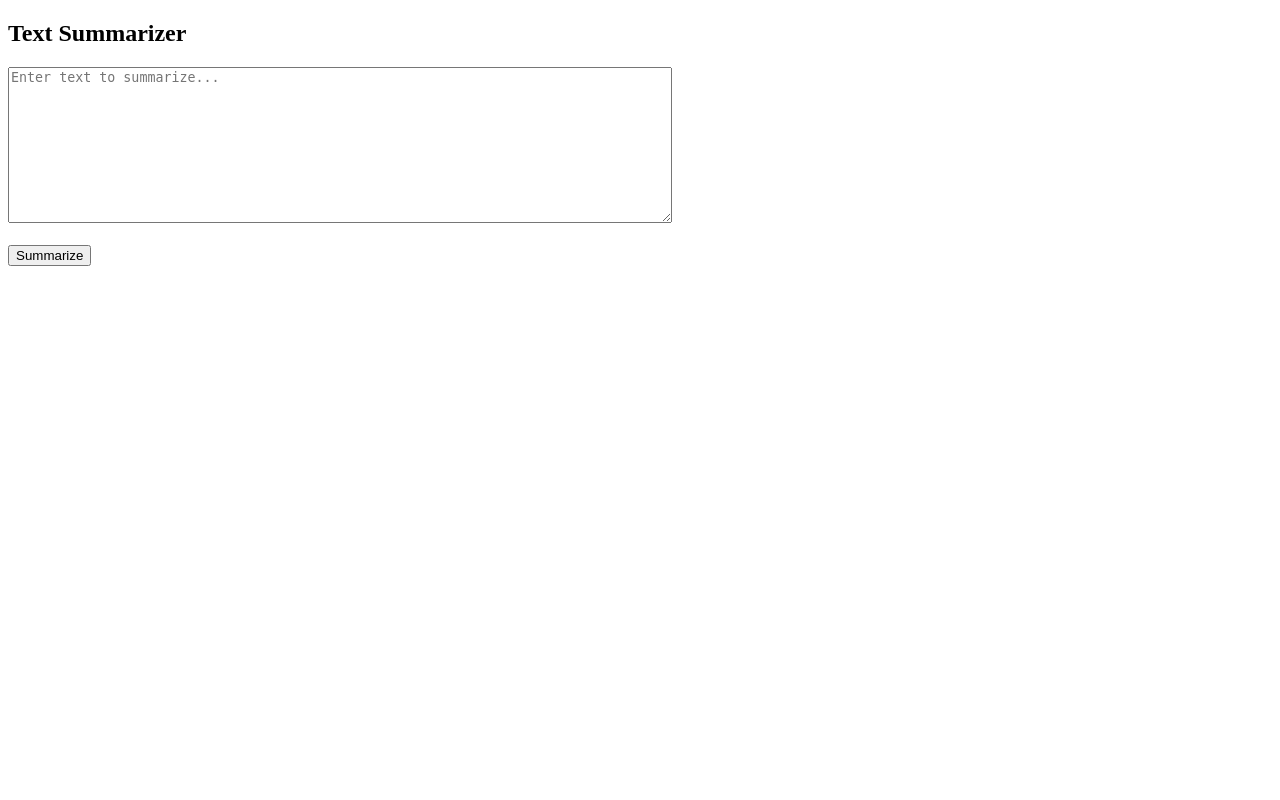
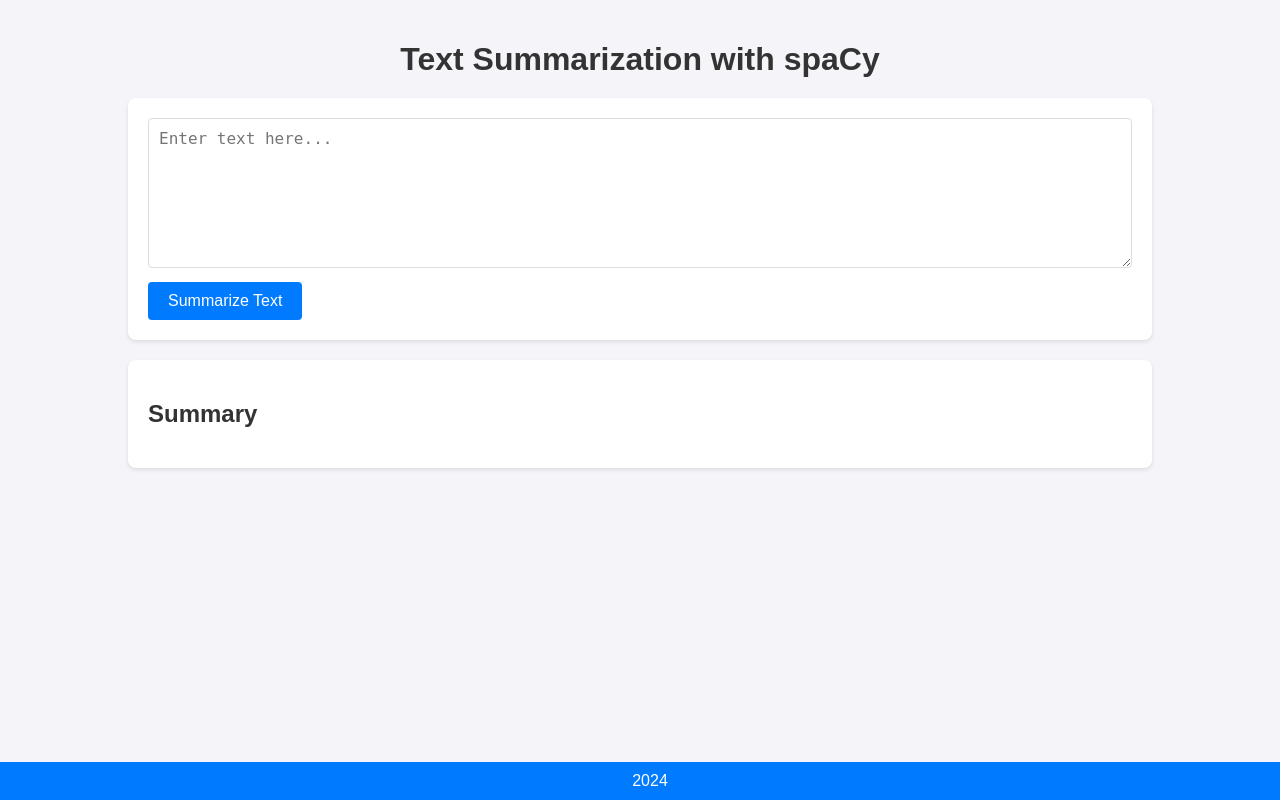
Before and after one commit to ARoy-Coder/Text-Summary, a Flask app: page / in a window 1280 px wide. Run offline with Flask 3, Linux system fonts and the light colour scheme.

Commit message:
new commit

```diff
--- a/app.py
+++ b/app.py
@@ -1,45 +1,58 @@
-from flask import Flask, render_template, request
+from flask import Flask, request, render_template, jsonify
 import spacy
-import nltk
-from nltk.corpus import stopwords
-from nltk.tokenize import word_tokenize, sent_tokenize
-from nltk.tokenize import sent_tokenize
+from collections import defaultdict
 from heapq import nlargest
-import string
-from collections import Counter
 
-
+# Initialize spaCy model
+nlp = spacy.load('en_core_web_sm')
 
 app = Flask(__name__)
 
-# Load SpaCy English model
-nlp = spacy.load('en_core_web_sm')
+def summarize_text(text, num_sentences=3):
+    doc = nlp(text)
 
-# Home page
+    # Tokenize sentences
+    sentences = [sent.text for sent in doc.sents]
+
+    # Calculate term frequency
+    word_freq = defaultdict(int)
+    for token in doc:
+        if token.is_stop or token.is_punct:
+            continue
+        word_freq[token.text.lower()] += 1
+
+    # Normalize term frequency
+    max_freq = max(word_freq.values())
+    word_freq = {word: freq / max_freq for word, freq in word_freq.items()}
+
+    # Score sentences
+    sentence_scores = defaultdict(int)
+    for sent in doc.sents:
+        for token in sent:
+            if token.text.lower() in word_freq:
+                sentence_scores[sent.text] += word_freq[token.text.lower()]
+
+    # Select the top sentences
+    top_sentences = nlargest(num_sentences, sentence_scores, key=sentence_scores.get)
+    return ' '.join(top_sentences)
+
 @app.route('/')
-def home():
+def index():
     return render_template('index.html')
 
-# Summarization function
-def summarize_text(text, num_sentences=2):
-    # Tokenize the text into sentences
-    sentences = sent_tokenize(text)
+@app.route('/process', methods=['POST'])
+def process_text():
+    # Get text from the form
+    text = request.form['text']
 
-    # Join sentences into a single string for SpaCy to process
-    doc = nlp(" ".join(sentences))
+    # Summarize text
+    summary = summarize_text(text)
 
-    # Extract sentences with highest rank and return as summary
-    summary = sorted(doc.sents, key=lambda x: x.rank, reverse=True)[:num_sentences]
+    response = {
+        'summary': summary
+    }
 
-    return " ".join(str(sentence) for sentence in summary)
-
-# Summarization route
-@app.route('/summarize', methods=['POST'])
-def summarize():
-    if request.method == 'POST':
-        text = request.form['text']
-        summary = summarize_text(text)
-        return render_template('result.html', text=text, summary=summary)
+    return jsonify(response)
 
 if __name__ == '__main__':
     app.run(debug=True)
--- a/templates/index.html
+++ b/templates/index.html
@@ -1,13 +1,117 @@
 <!DOCTYPE html>
-<html>
+<html lang="en">
 <head>
-    <title>Text Summarizer</title>
+    <meta charset="UTF-8">
+    <meta name="viewport" content="width=device-width, initial-scale=1.0">
+    <title>Text Summarization with spaCy</title>
+    <style>
+        body {
+            font-family: 'Arial', sans-serif;
+            color: #333;
+            background-color: #f4f4f9;
+            margin: 0;
+            padding: 0;
+        }
+        .container {
+            width: 80%;
+            margin: 0 auto;
+            padding: 20px;
+        }
+        h1 {
+            color: #333;
+            text-align: center;
+            margin-bottom: 20px;
+        }
+        .form-container {
+            background: #ffffff;
+            padding: 20px;
+            border-radius: 8px;
+            box-shadow: 0 2px 4px rgba(0,0,0,0.1);
+        }
+        textarea {
+            width: 100%;
+            height: 150px;
+            padding: 10px;
+            border: 1px solid #ddd;
+            border-radius: 4px;
+            font-size: 16px;
+            box-sizing: border-box;
+            margin-bottom: 10px;
+        }
+        input[type="submit"] {
+            background-color: #007bff;
+            color: white;
+            border: none;
+            padding: 10px 20px;
+            border-radius: 4px;
+            cursor: pointer;
+            font-size: 16px;
+        }
+        input[type="submit"]:hover {
+            background-color: #0056b3;
+        }
+        .summary-container {
+            margin-top: 20px;
+            background: #ffffff;
+            padding: 20px;
+            border-radius: 8px;
+            box-shadow: 0 2px 4px rgba(0,0,0,0.1);
+        }
+        .summary-container h2 {
+            color: #333;
+        }
+        .summary-container p {
+            font-size: 18px;
+            line-height: 1.6;
+            color: #555;
+        }
+        .footer {
+            text-align: center;
+            padding: 10px;
+            background-color: #007bff;
+            color: white;
+            position: fixed;
+            width: 100%;
+            bottom: 0;
+        }
+    </style>
 </head>
 <body>
-    <h2>Text Summarizer</h2>
-    <form action="/summarize" method="post">
-        <textarea name="text" rows="10" cols="80" placeholder="Enter text to summarize..."></textarea><br><br>
-        <input type="submit" value="Summarize">
-    </form>
+    <div class="container">
+        <h1>Text Summarization with spaCy</h1>
+        <div class="form-container">
+            <form action="/process" method="post">
+                <textarea name="text" rows="10" placeholder="Enter text here..."></textarea><br>
+                <input type="submit" value="Summarize Text">
+            </form>
+        </div>
+
+        <div class="summary-container">
+            <h2>Summary</h2>
+            <div id="summary"></div>
+        </div>
+    </div>
+
+    <div class="footer">
+        2024
+    </div>
+
+    <script>
+        document.querySelector('form').onsubmit = function(event) {
+            event.preventDefault();
+
+            var formData = new FormData(event.target);
+
+            fetch('/process', {
+                method: 'POST',
+                body: formData
+            })
+            .then(response => response.json())
+            .then(data => {
+                var summaryDiv = document.getElementById('summary');
+                summaryDiv.innerHTML = `<p>${data.summary}</p>`;
+            });
+        };
+    </script>
 </body>
 </html>
```
Also changed, not shown: templates/result.html (deleted, +0 -14 lines).
